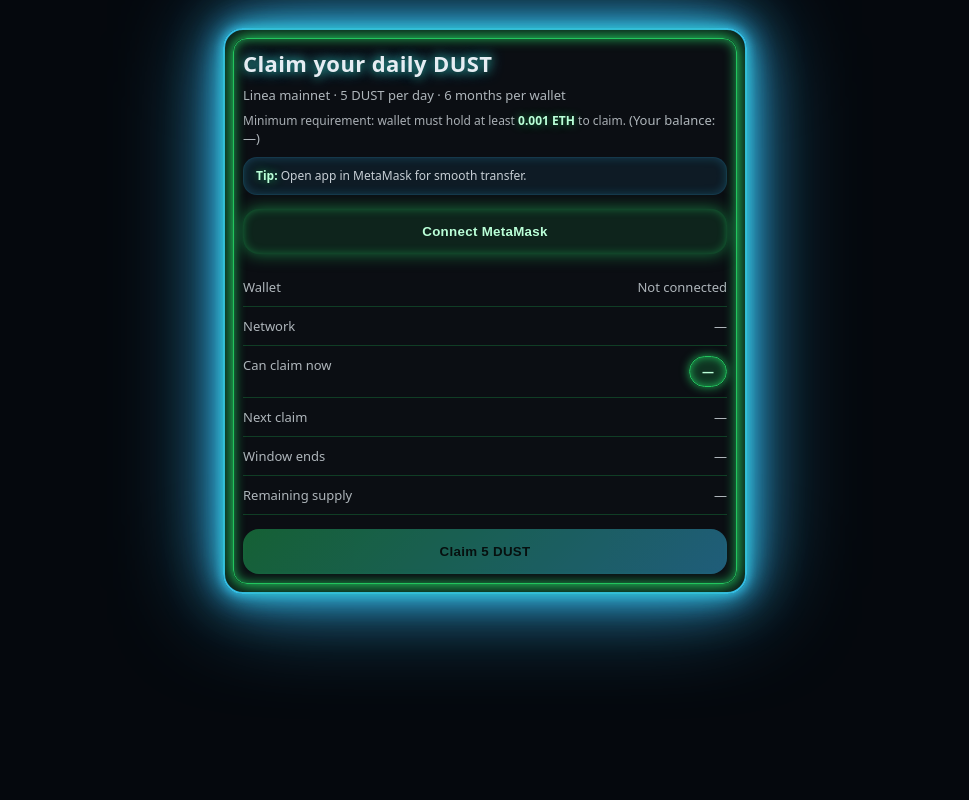
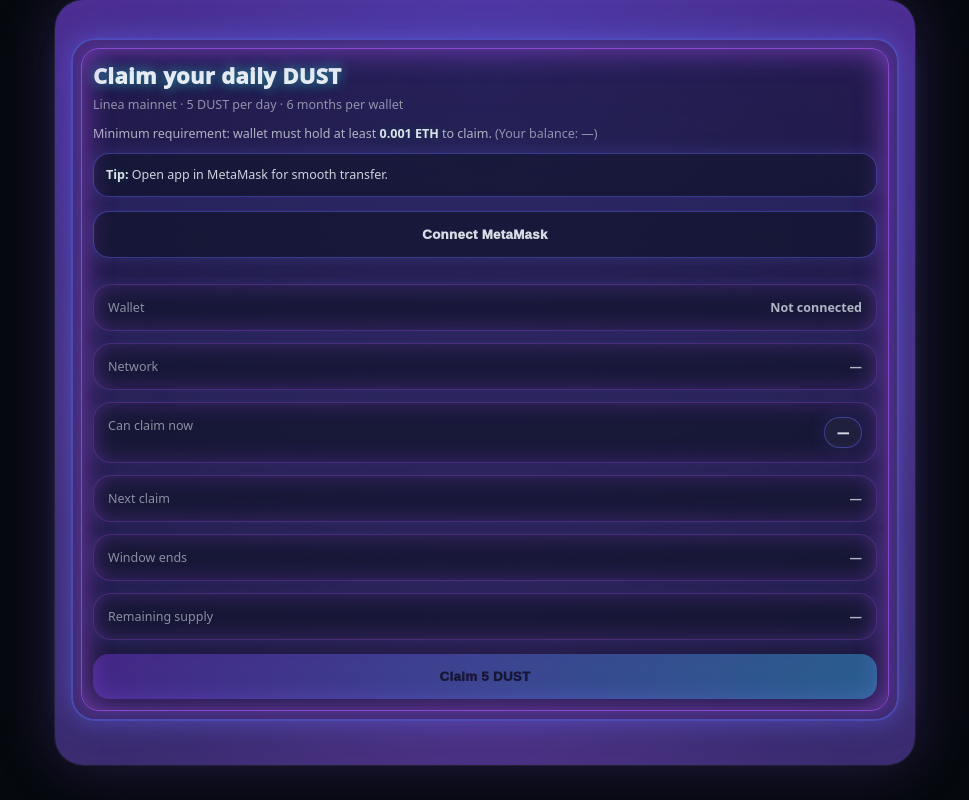
Before and after one commit to VTHash/Dust, a plain HTML site: page index.html in a window 1280 px wide. Shown: the whole page, without its empty margins (155-1124 px from the left). Drawn offline with nearby package versions, Linux system fonts and the light colour scheme.

Commit message:
Add new style css

```diff
--- a/index.html
+++ b/index.html
@@ -7,104 +7,167 @@
 
     <style>
      :root{
-        --bg:#05080d;
+  --bg0:#05080d;
+  --bg1:#070d14;
   --text:#e6edf3;
-        --muted:rgba(230,237,243,0.75);
+  --muted:rgba(230,237,243,.72);
+  --muted2:rgba(230,237,243,.58);
+
   --blue:#38bdf8;
   --green:#22c55e;
+
+  --card:rgba(255,255,255,.03);
+  --line:rgba(34,197,94,.22);
+
+  --shadowBlue: 0 0 8px rgba(56,189,248,1),
+                0 0 24px rgba(56,189,248,.85),
+                0 0 54px rgba(56,189,248,.65);
+
+  --shadowGreen: inset 0 0 10px rgba(34,197,94,.55),
+                 0 0 16px rgba(34,197,94,.45);
 }
 
-      * { box-sizing: border-box; }
+*{ box-sizing:border-box; }
 
 body{
   margin:0;
   font-family: ui-sans-serif, system-ui, Arial;
-        background: var(--bg);
   color: var(--text);
+  background: var(--bg0);
 }
 
+/* =========================================================
+   WRAP — MATCH td-wrap
+   ========================================================= */
 .wrap{
   width:100%;
-        max-width:none;
-        margin:0;
-        padding: 14px 12px 18px;
+  max-width: 860px;
+  margin: 0 auto;
+  padding: 18px 14px 34px;
+  padding-bottom: calc(34px + env(safe-area-inset-bottom));
+  min-height: calc(100vh - 120px);
+
+  background:
+    radial-gradient(1200px 900px at 50% 10%, rgba(99,102,241,.38), transparent 60%),
+    radial-gradient(1000px 800px at 50% 90%, rgba(168,85,247,.30), transparent 65%),
+    linear-gradient(
+      180deg,
+      rgba(124,58,237,.45),
+      rgba(139,92,246,.38),
+      rgba(99,102,241,.28)
+    );
+
+  border-radius: 28px;
+  box-shadow:
+    0 0 0 1px rgba(255,255,255,.06),
+    0 0 60px rgba(139,92,246,.25),
+    inset 0 0 120px rgba(168,85,247,.18);
 }
 
-      @media (min-width: 520px){
-        .wrap{ padding: 28px 18px; max-width: 560px; margin: 0 auto; }
-      }
+/* =========================================================
+   MAIN CARD — MATCH td-card
+   ========================================================= */
+.card{
+  position:relative;
+  margin-top: 16px;
+  padding: 16px;
+  border-radius: 24px;
 
-      .card{
-        position: relative;
-        width:100%;
-        background: rgba(255,255,255,0.025);
-        border-radius: 20px;
-        padding: 18px;
+  background: rgba(10,14,30,.55);
+  border: 2px solid rgba(99,102,241,.65);
 
-        border: 2px solid var(--blue);
   box-shadow:
-          0 0 10px rgba(56,189,248,1),
-          0 0 28px rgba(56,189,248,0.95),
-          0 0 55px rgba(56,189,248,0.85),
-          0 0 105px rgba(56,189,248,0.7);
+    0 0 28px rgba(99,102,241,.55),
+    inset 0 0 40px rgba(168,85,247,.35);
+
+  overflow:hidden;
 }
 
 .card::before{
   content:"";
   position:absolute;
   inset: 8px;
-        border-radius: 14px;
-        border: 1.5px solid var(--green);
+  border-radius: 18px;
+
+  border: 1.5px solid rgba(168,85,247,.75);
+
+  box-shadow:
+    inset 0 0 30px rgba(168,85,247,.45),
+    0 0 24px rgba(139,92,246,.55);
+
   pointer-events:none;
-        box-shadow:
-          inset 0 0 12px rgba(34,197,94,0.85),
-          0 0 12px rgba(34,197,94,0.9),
-          0 0 26px rgba(34,197,94,0.75);
 }
 
+/* =========================================================
+   TYPOGRAPHY — MATCH td-title / td-sub vibe
+   ========================================================= */
 .title{
-        font-size: 22px;
-        font-weight: 900;
-        letter-spacing: 0.4px;
-        margin: 0 0 8px;
+  margin:0 0 6px;
+  font-size: 18px;
+  font-weight: 950;
+  letter-spacing: .35px;
+  color: var(--text);
   text-shadow:
-          0 0 14px rgba(56,189,248,0.9),
-          0 0 10px rgba(34,197,94,0.6);
+    0 0 14px rgba(56,189,248,.55),
+    0 0 12px rgba(34,197,94,.35);
 }
 
-      .muted{ color: var(--muted); font-size: 13px; }
+.muted{
+  color: var(--muted);
+  font-size: 12.5px;
+  opacity: .78;
+}
 
+/* Your “note / tip” blocks => td-note styling */
 .note{
-        margin-top: 8px;
-        font-size: 12px;
-        color: rgba(230,237,243,0.72);
-        line-height: 1.35;
+  margin-top: 12px;
+  font-size: 12.5px;
+  line-height: 1.45;
+  color: var(--muted);
 }
 
 .note b{
-        color: #baffd8;
-        text-shadow: 0 0 8px rgba(34,197,94,0.65);
+  color: rgba(230,237,243,.95);
+  text-shadow: 0 0 10px rgba(34,197,94,.22);
 }
 
 .tip{
   margin-top: 10px;
-        padding: 10px 12px;
-        border-radius: 14px;
-        background: rgba(56,189,248,0.08);
-        border: 1px solid rgba(56,189,248,0.18);
-        box-shadow: inset 0 0 10px rgba(56,189,248,0.22);
-        color: rgba(230,237,243,0.85);
+  padding: 12px;
+  border-radius: 16px;
+  background: rgba(18,22,46,.65);
+  border: 1px solid rgba(99,102,241,.45);
+  box-shadow: 0 0 18px rgba(99,102,241,.25);
+  color: rgba(230,237,243,.88);
 }
 
+.tip b{
+  color: rgba(230,237,243,.95);
+}
+
+/* =========================================================
+   ROWS => METRIC TILES LOOK
+   ========================================================= */
 .row{
+  position:relative;
   display:flex;
   justify-content:space-between;
   gap: 12px;
-        padding: 10px 0;
-        border-bottom: 1px solid rgba(34,197,94,0.25);
+  padding: 14px;
+  border-radius: 18px;
+
+  background: rgba(18,22,46,.65);
+  border: 1px solid rgba(168,85,247,.35);
+
+  box-shadow:
+    inset 0 0 22px rgba(168,85,247,.28),
+    0 0 18px rgba(99,102,241,.22);
+
+  margin-top: 12px;
 }
 
-      .row:last-child{ border-bottom:0; }
+/* Remove the old “border-bottom” feel */
+.row:last-child{ border-bottom: 1px solid rgba(168,85,247,.35); }
 
 .value{
   text-align:right;
@@ -112,74 +175,120 @@
   overflow:hidden;
   text-overflow: ellipsis;
   white-space: nowrap;
+  color: rgba(230,237,243,.95);
+  font-weight: 900;
 }
 
+/* =========================================================
+   BUTTONS — KEEP YOUR CLASSES, MATCH td style
+   ========================================================= */
 .btn{
   width:100%;
   padding: 15px;
   border-radius: 16px;
   border:none;
-        font-weight: 900;
+  font-weight: 950;
   cursor:pointer;
-        letter-spacing: 0.3px;
+  letter-spacing: .3px;
   touch-action: manipulation;
 }
 
 .btn-secondary{
-        background: rgba(34,197,94,0.12);
-        color: #baffd8;
-        box-shadow:
-          inset 0 0 10px rgba(34,197,94,0.45),
-          0 0 16px rgba(34,197,94,0.55);
+  background: rgba(18,22,46,.65);
+  border: 1px solid rgba(99,102,241,.45);
+  color: rgba(230,237,243,.92);
+  box-shadow: 0 0 18px rgba(99,102,241,.25);
+}
+
+.btn-secondary:hover{
+  filter: brightness(1.05);
 }
 
 .btn-primary{
-        background: linear-gradient(135deg, var(--green), var(--blue));
-        color: #02130b;
+  background: linear-gradient(135deg, rgba(124,58,237,.9), rgba(56,189,248,.95));
+  color: #061020;
   box-shadow:
-          0 0 12px rgba(34,197,94,1),
-          0 0 28px rgba(56,189,248,0.95),
-          0 0 60px rgba(56,189,248,0.85);
+    0 0 18px rgba(99,102,241,.40),
+    0 0 26px rgba(56,189,248,.35),
+    inset 0 0 18px rgba(168,85,247,.25);
+}
+
+.btn-primary:hover{
+  filter: brightness(1.05);
 }
 
 .btn-primary:disabled{
-        opacity: 0.45;
+  opacity: .45;
   box-shadow: none;
   cursor: not-allowed;
 }
 
 .spacer{ height: 14px; }
 
+/* =========================================================
+   PILL — MATCH TD HUD
+   ========================================================= */
 .pill{
   display:inline-block;
   padding: 6px 12px;
   border-radius: 999px;
   font-size: 12px;
-        font-weight: 800;
-        color: #baffd8;
-        background: rgba(34,197,94,0.2);
-        border: 1px solid var(--green);
-        box-shadow:
-          inset 0 0 8px rgba(34,197,94,0.9),
-          0 0 10px rgba(34,197,94,0.85);
+  font-weight: 950;
+  color: rgba(230,237,243,.92);
+  background: rgba(255,255,255,.04);
+  border: 1px solid rgba(99,102,241,.45);
+  box-shadow: 0 0 18px rgba(99,102,241,.18);
   white-space: nowrap;
 }
 
-      .err{
-        color:#ff6b6b;
-        font-size: 13px;
-        margin-top: 12px;
+/* =========================================================
+   STATUS BOXES
+   ========================================================= */
+.err,
+.ok{
+  margin-top: 14px;
+  padding: 12px;
+  border-radius: 16px;
+  background: rgba(18,22,46,.65);
   white-space: pre-wrap;
 }
 
 .ok{
-        color:#aaffd6;
-        font-size: 13px;
-        margin-top: 12px;
-        white-space: pre-wrap;
-        text-shadow:
-          0 0 10px rgba(34,197,94,0.8),
-          0 0 12px rgba(56,189,248,0.6);
+  border: 1px solid rgba(99,102,241,.45);
+  box-shadow: 0 0 18px rgba(99,102,241,.25);
+  color: rgba(230,237,243,.88);
+}
+
+.err{
+  border: 1px solid rgba(255,107,107,.65);
+  box-shadow: 0 0 18px rgba(255,107,107,.25);
+  color: rgba(255,220,220,.92);
+}
+
+/* Code tag styling consistent with td */
+code{
+  font-family: ui-monospace, SFMono-Regular, Menlo, Monaco, Consolas, monospace;
+  font-size: 12px;
+  color: rgba(230,237,243,.92);
+  background: rgba(255,255,255,.04);
+  border: 1px solid rgba(99,102,241,.45);
+  border-radius: 10px;
+  padding: 2px 8px;
+}
+
+/* =========================================================
+   RESPONSIVE — MATCH td responsive breakpoints
+   ========================================================= */
+@media (min-width: 740px){
+  .wrap{ padding: 22px 16px 44px; }
+  .title{ font-size: 22px; }
+  .card{ padding: 20px; }
+}
+
+@media (max-width: 420px){
+  .title{ font-size: 17px; }
+  .value{ font-size: 13.5px; }
+  .card{ border-radius: 20px; }
 }
 
       code{ color:#bdeeff; }
```
Lines whose indentation alone changed are shown as unchanged.
